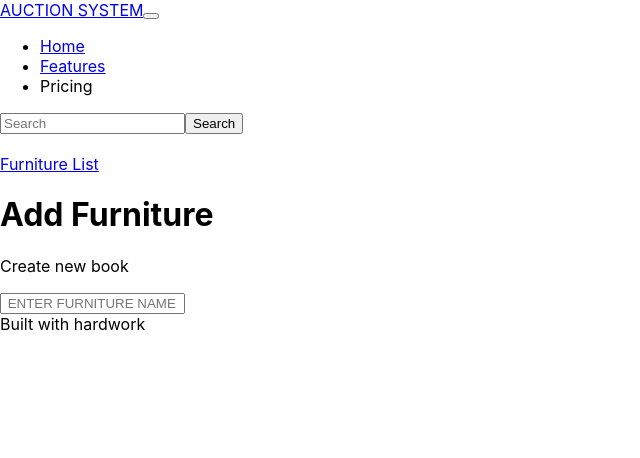
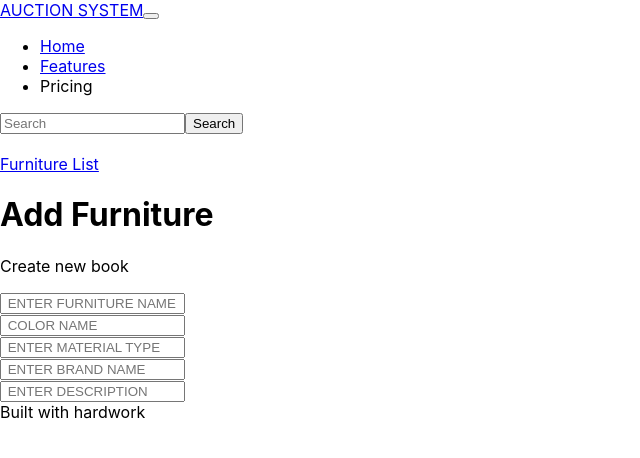
Before and after one commit to sradha010/Auc-sys, a React (Create React App) app in the folder client/: page /create-furniture in a window 1280 px wide. Shown: the top 458 px of the page, without its empty margins (0-640 px from the left). Built offline with nearby package versions, Linux system fonts and the light colour scheme; the HTML template or start-up script is replaced by a standard one.

Commit message:
add react-toaster, connect mongodb using link

```diff
--- a/client/package.json
+++ b/client/package.json
@@ -12,6 +12,7 @@
     "react-dom": "^18.2.0",
     "react-router-dom": "^6.21.3",
     "react-scripts": "5.0.1",
+    "react-toastify": "^10.0.4",
     "web-vitals": "^2.1.4"
   },
   "scripts": {
--- a/client/src/components/CreateFurniture.js
+++ b/client/src/components/CreateFurniture.js
@@ -1,28 +1,82 @@
 import React, { useState } from 'react';
 import { Link } from 'react-router-dom';
 import axios from 'axios';
-
+import { Slide, ToastContainer, toast } from 'react-toastify';
 import { useNavigate } from 'react-router-dom';
 import Navbar from './Navbar';
 import Footer from './Footer';
 
 
 const CreateFurniture = (props) => {
-  const onSubmit =(e) =>{
+
+  const navigate = useNavigate();
+  const [furniture, setFurniture] = useState({
+    Product: '',
+    Price: '',
+    Color: '',
+    Material: '',
+    Brand: '',
+    Description: ''
+  });
+  const [showToast, setShowToast] = useState(false);
+  const onChange = (e) => {
+    setBook({ ...furniture, [e.target.name]: e.target.value });
+  };
+
+  const onSubmit = (e) => {
     //Prevents the page form refreshing
     e.preventDefault();
 
     //API calls with the help of axios
-// axios.post("api/furnitures",furniture).then((res) => {
-//   setFurniture({
-//     Product:"",
-//     Price:"",
-//     Color:"",
-//     Material:"",
-//     Brand:""
-//   })
-// })
+    axios.post("api/furnitures", furniture).then((res) => {
+      setFurniture({
+        Product: "",
+        Color: "",
+        Material: "",
+        Brand: "",
+        Description: ""
+      })
+
+      //Show the success alert
+      toast.success('Furniture added successfully!', {
+        position: "top-right",
+        autoClose: 5000,
+        hideProgressBar: false,
+        closeOnClick: true,
+        pauseOnHover: true,
+        draggable: true,
+        progress: undefined,
+        theme: "dark",
+        transition: Slide,
+      });
+
+      // Delay the navigation slightly to allow the toast to be seen
+      setTimeout(() => {
+        setShowToast(false); // Hide the toast
+        navigate('/'); // Navigate to homepage
+      }, 5000); // Adjust the timeout as needed
+
+    })
+      .catch((err) => {
+        console.log('Error in CreateBook!');
+        console.log('The error is -> ')
+        console.log(err)
+        // Show the success alert
+        toast.error('Something went wrong, try again!', {
+          position: "top-right",
+          autoClose: 5000,
+          hideProgressBar: false,
+          closeOnClick: true,
+          pauseOnHover: true,
+          draggable: true,
+          progress: undefined,
+          theme: "dark",
+          transition: Slide,
+        });
+      });
   }
+
+
   return (
     <div className='CreateFurniture'>
       <Navbar />
@@ -40,25 +94,69 @@ e.preventDefault();
             <h1 className='display-4 text-center'>Add Furniture</h1>
             <p className='lead text-center'>Create new book</p>
             <form noValidate onSubmit={onSubmit}>
+
               <div className='form-group'>
                 <input
                   type='text'
                   placeholder=' ENTER FURNITURE NAME'
-                  name='title'
+                  name='Product'
                   className='form-control'
-                 // value={Furniture.product}
-                  //onChange={onChange}
+                  value={furniture.Product}
+                  onChange={onChange}
+                />
+              </div>
+
+              <div className='form-group'>
+                <input
+                  type='text'
+                  placeholder=' COLOR NAME'
+                  name='Color'
+                  className='form-control'
+                  value={furniture.Color}
+                  onChange={onChange}
+                />
+              </div>
+
+              <div className='form-group'>
+                <input
+                  type='text'
+                  placeholder=' ENTER MATERIAL TYPE'
+                  name='Material'
+                  className='form-control'
+                  value={furniture.Material}
+                  onChange={onChange}
+                />
+              </div>
+
+              <div className='form-group'>
+                <input
+                  type='text'
+                  placeholder=' ENTER BRAND NAME'
+                  name='Brand'
+                  className='form-control'
+                  value={furniture.Brand}
+                  onChange={onChange}
+                />
+              </div>
+
+              <div className='form-group'>
+                <input
+                  type='text'
+                  placeholder=' ENTER DESCRIPTION'
+                  name='Description'
+                  className='form-control'
+                  value={furniture.Description}
+                  onChange={onChange}
                 />
               </div>
             </form>
           </div>
-
-
         </div>
       </div>
       <Footer />
     </div>
   );
+
 };
 
 export default CreateFurniture;
```
Also changed, not shown: 1 other file (tests, documents, lock files or other folders). Lines whose indentation alone changed are shown as unchanged.
